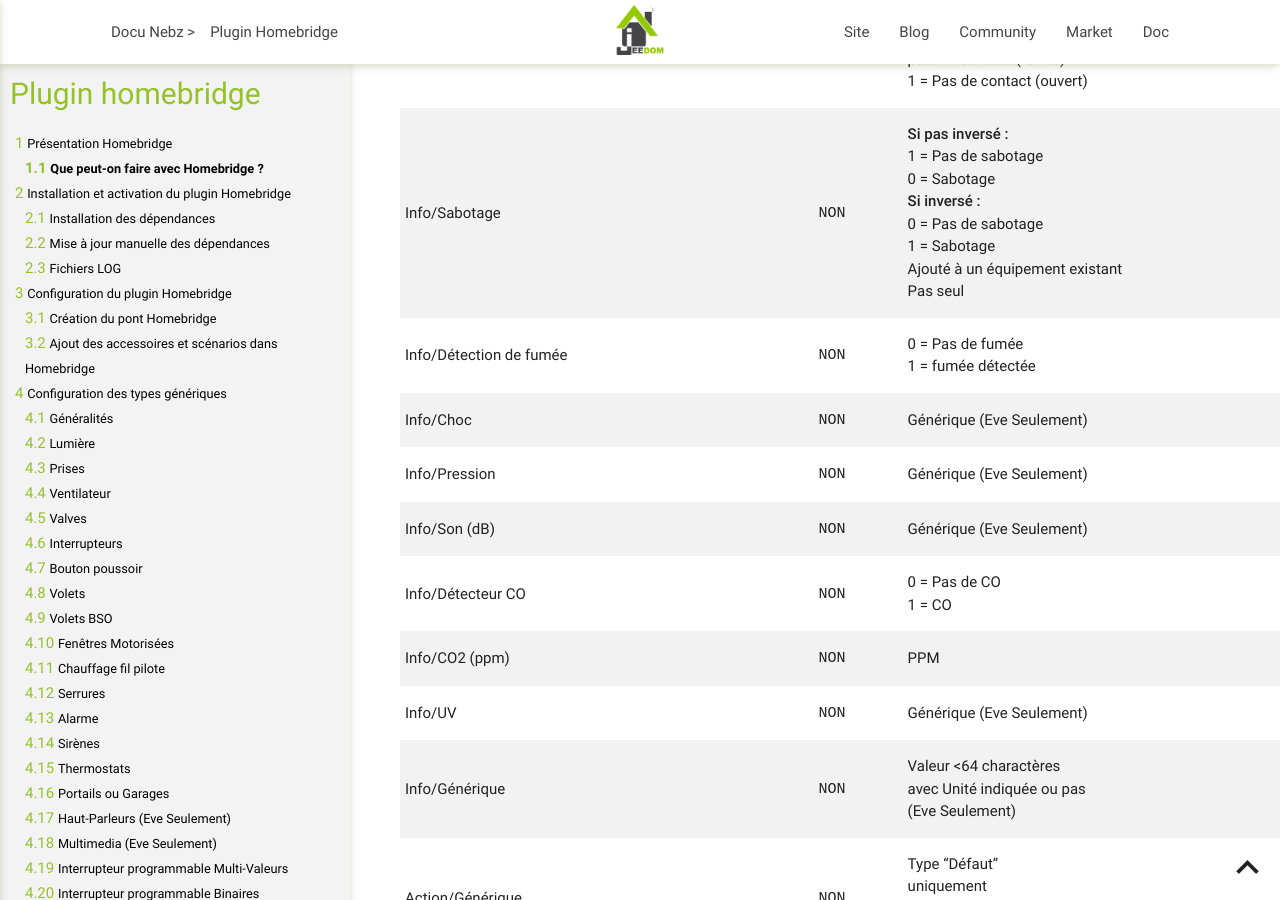
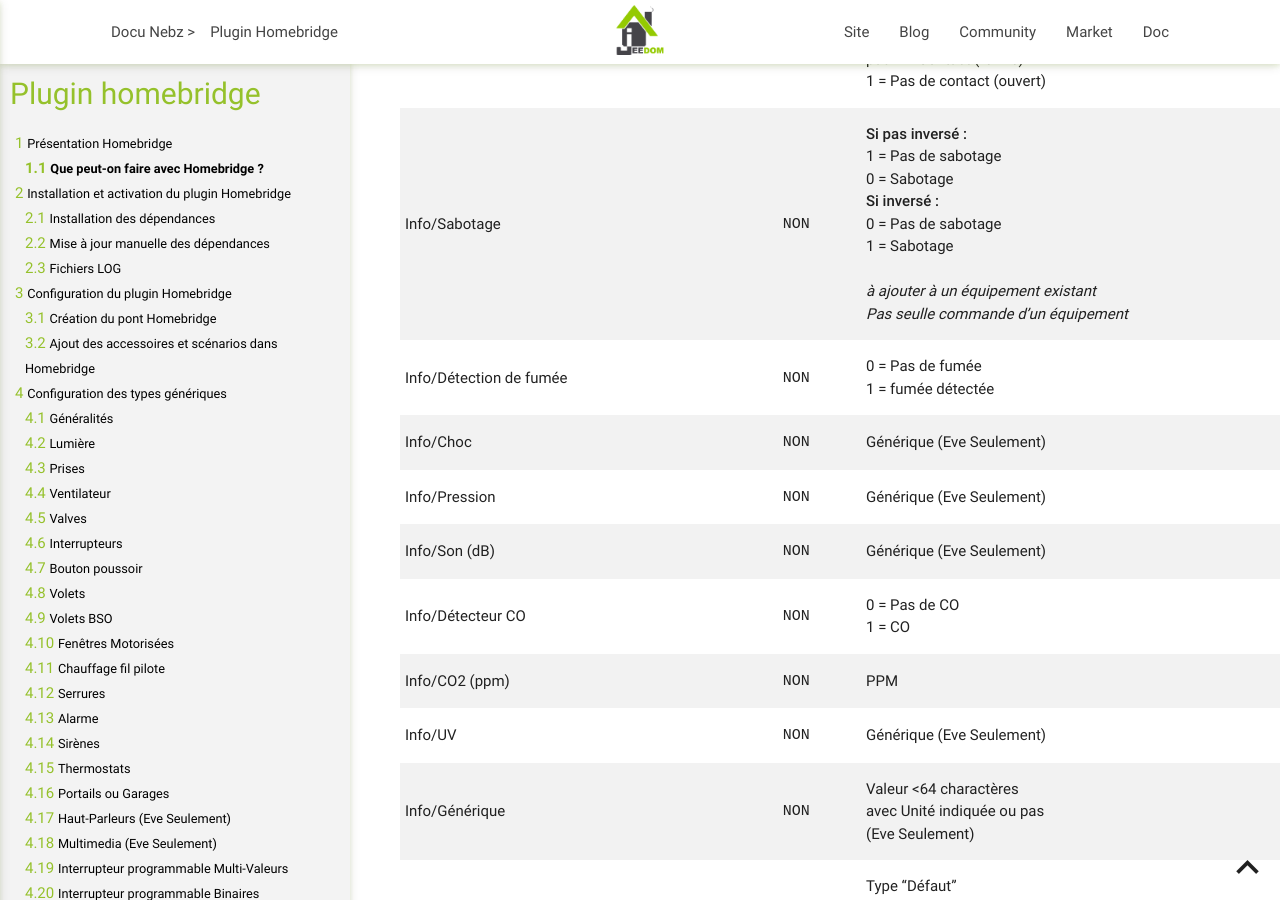
Before and after one commit to NebzHB/jeedom_docs, a Jekyll site: the page built from plugins/homebridge/fr_FR/index.md, in a window 1280 px wide and 900 px high, scrolled down 21328 px. Built offline with Jekyll 4.4.1, drawn with Linux system fonts in a browser that asks for light colours.

Commit message:
Update index.md

```diff
--- a/plugins/homebridge/fr_FR/index.md
+++ b/plugins/homebridge/fr_FR/index.md
@@ -429,7 +429,7 @@
 |Info/Inondation|`NON`|pas 1 = Pas de fuite détectée<br/>1 = fuite détectée|
 |Info/Humidité|`NON`|%|
 |Info/Porte<br/>Info/Fenêtre<br/>(même traitement)|`NON`|**Si pas inversé :**<br/>pas 1 = Pas de contact (ouvert)<br/>1 = Contact (fermé)<br/>**Si inversé :**<br/>pas 1 = Contact (fermé)<br/>1 = Pas de contact (ouvert)|
-|Info/Sabotage|`NON`|**Si pas inversé :**<br/>1 = Pas de sabotage<br/>0 = Sabotage<br/>**Si inversé :**<br/>0 = Pas de sabotage<br/>1 = Sabotage<br/>Ajouté à un équipement existant<br/>Pas seul|
+|Info/Sabotage|`NON`|**Si pas inversé :**<br/>1 = Pas de sabotage<br/>0 = Sabotage<br/>**Si inversé :**<br/>0 = Pas de sabotage<br/>1 = Sabotage<br/><br/>*à ajouter à un équipement existant*<br/>*Pas seulle commande d'un équipement*|
 |Info/Détection de fumée|`NON`|0 = Pas de fumée<br/>1 = fumée détectée|
 |Info/Choc|`NON`|Générique (Eve Seulement)|
 |Info/Pression|`NON`|Générique (Eve Seulement)|
```
